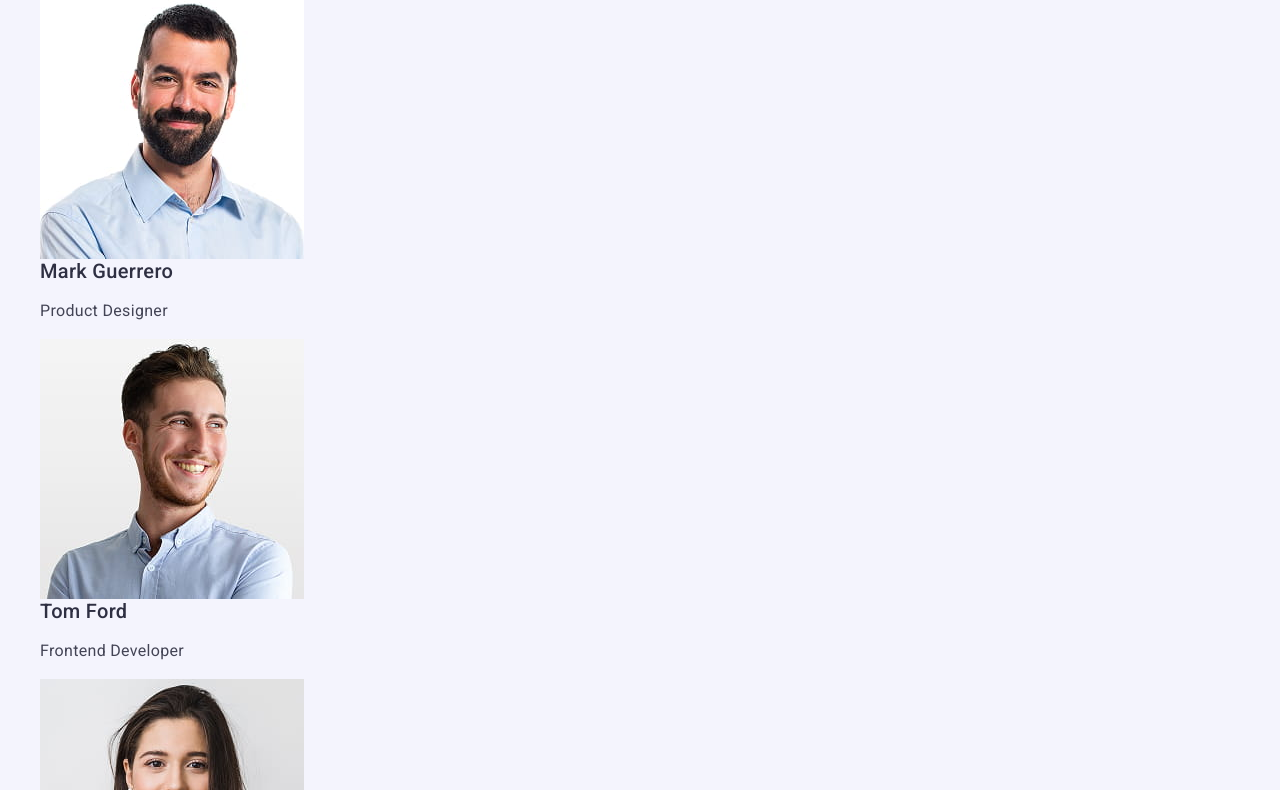
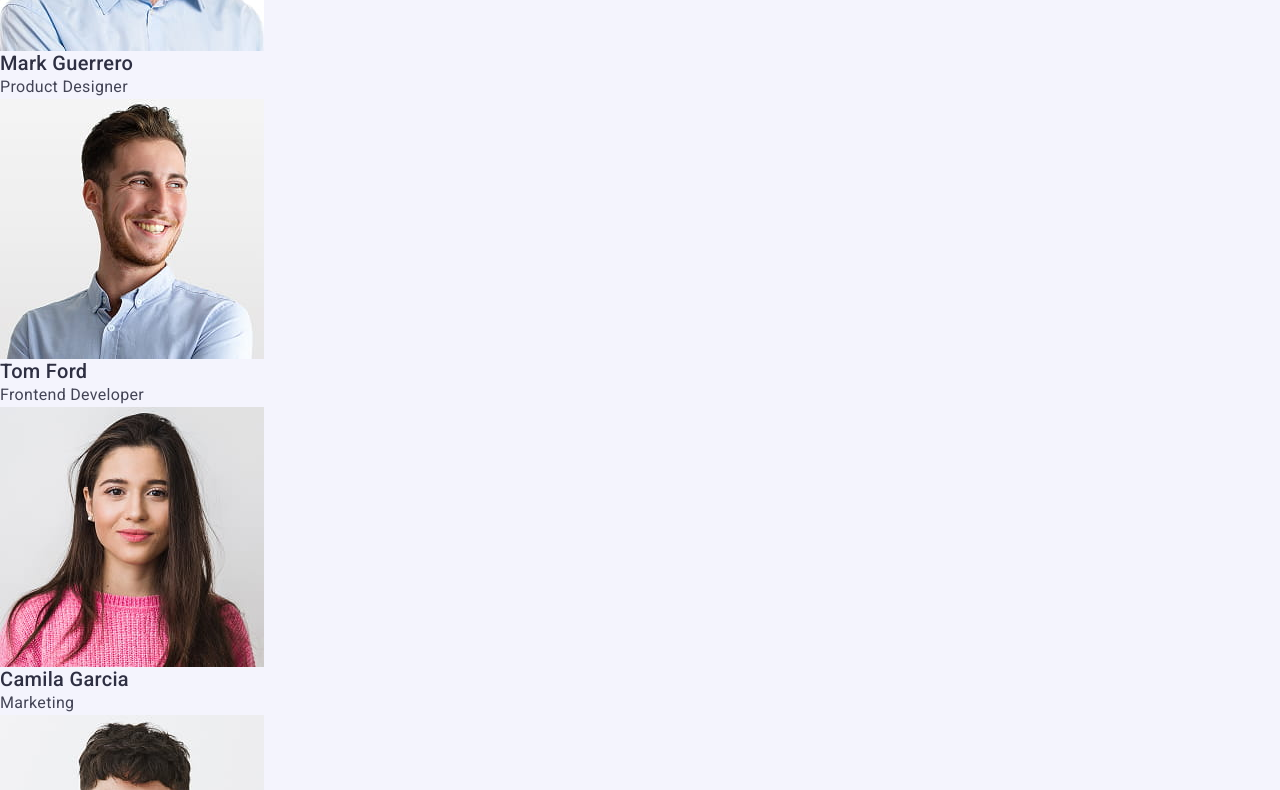
Before and after one commit to Mohara88s/goit-markup-hw-02, a plain HTML site: page index.html in a window 1280 px wide. Shown: the part 675-1465 px from the top of the page. Drawn offline with nearby package versions, Linux system fonts and the light colour scheme.

Commit message:
fix paddings and margins

```diff
--- a/css/styles.css
+++ b/css/styles.css
@@ -24,6 +24,8 @@ body {
 ul,
 ol {
   list-style-type: none;
+  margin: 0;
+  padding: 0;
 }
 
 h1,
@@ -31,7 +33,8 @@ h2,
 h3,
 h4,
 h5,
-h6 {
+h6,
+p {
   margin: 0;
 }
 
```
